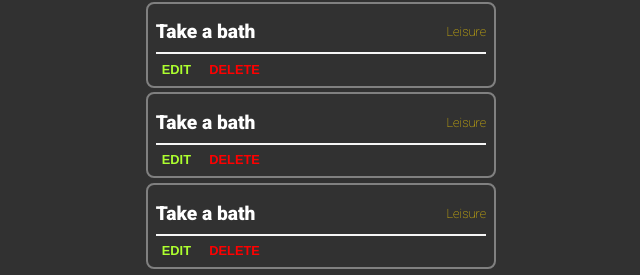
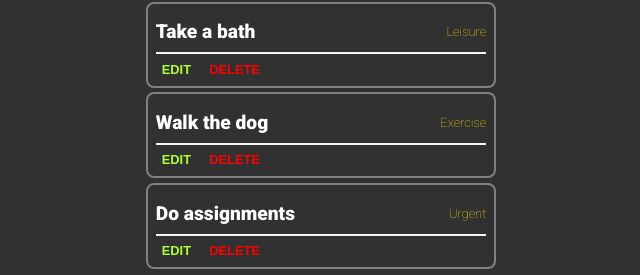
Before and after one commit to lrncedev/todo-app-vue, a Vue app: page / in a window 1280 px wide. Shown: the part 327-602 px from the top of the page, without its empty margins (319-959 px from the left). Built offline with nearby package versions, Linux system fonts and the light colour scheme.

Commit message:
Commit 6: Fixed addTask method bug

```diff
--- a/src/App.vue
+++ b/src/App.vue
@@ -4,9 +4,9 @@
     <div class="todo-list">
       <form class="todo-input" autocomplete="off" @submit.prevent="addTask">
         <p id="todo-title">Add new task</p>
-        <input type="text" name="task" id="task-input" v-model="formValues.task" required>
+        <input type="text" name="taskName" id="task-input" v-model="formValues.taskValue" required>
         <label for="task-category">Category:</label>
-        <select name="" id="task-category" v-model="formValues.category" required>
+        <select name="taskCat" id="task-category" v-model="formValues.categoryValue" required>
           <option  class=""
             v-for="(category, index) in categories"
             :key="index"
@@ -56,8 +56,8 @@ export default {
   data() {
     return {
       formValues: {
-        task: '',
-        category: ''
+        taskValue: '',
+        categoryValue: ''
       },
       todoTask: [
         {
@@ -65,12 +65,12 @@ export default {
           category: 'Leisure'
         },
         {
-          task: 'Take a bath',
-          category: 'Leisure'
+          task: 'Walk the dog',
+          category: 'Exercise'
         },
         {
-          task: 'Take a bath',
-          category: 'Leisure'
+          task: 'Do assignments',
+          category: 'Urgent'
         },
       ],
       categories: ['Urgent', 'Leisure', 'Exercise']
@@ -78,18 +78,23 @@ export default {
   },
   methods: {
     addTask() {
-      this.todoTask.push(this.formValues);
+      this.todoTask.push(
+        { task: this.formValues.taskValue,
+          category: this.formValues.categoryValue
+        });
+        this.formValues.taskValue = '';
+        this.formValues.categoryValue = '';
     },
     removeTask(index) {
       this.todoTask.splice(index, 1);
-      console.log(this.todoTask);
+      // console.log(this.todoTask);
     },
-    editTask() {
-      this.$refs.modal.style.display = 'block';
-    },
-    closeModal() {
-      this.$refs.modal.style.display = 'none';
-    }
+    // editTask() {
+    //   this.$refs.modal.style.display = 'block';
+    // },
+    // closeModal() {
+    //   this.$refs.modal.style.display = 'none';
+    // }
   }
 }
 
```
